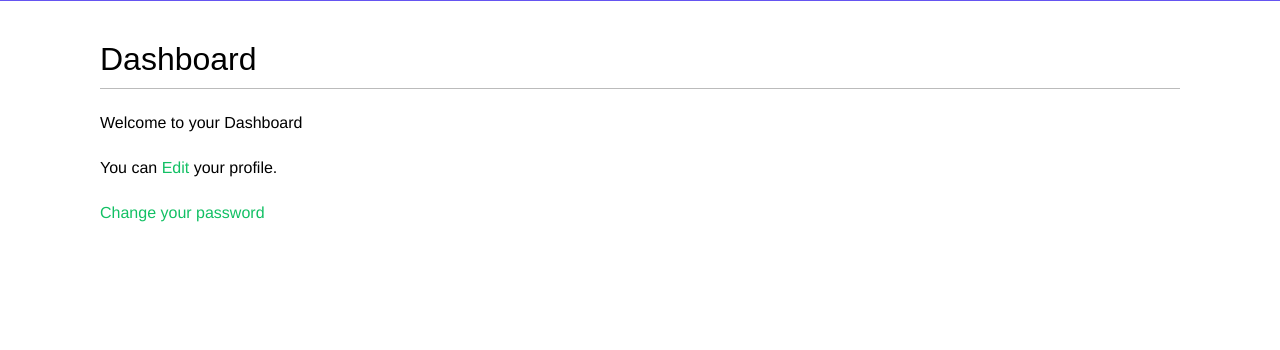
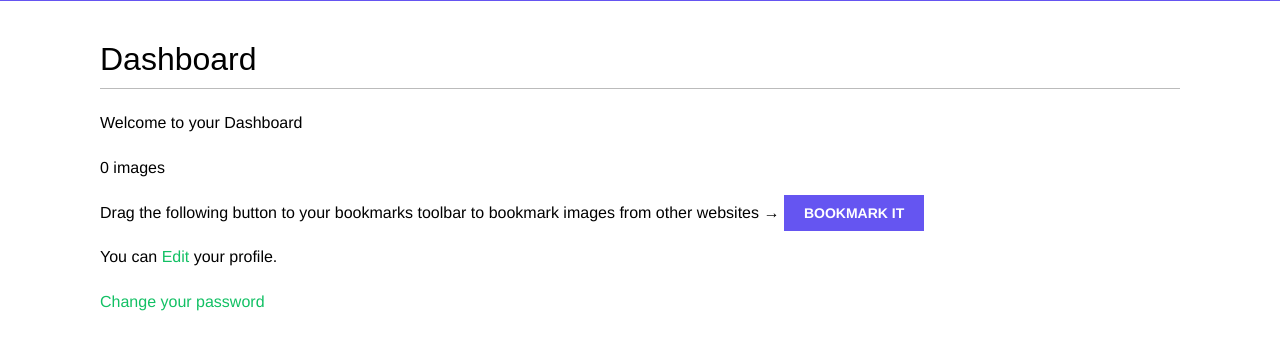
Before and after one commit to DanielLeviLucas/social-app, a Django app: page /account/ in a window 1280 px wide. Shown: the part 60-410 px from the top of the page. Run offline with Django 4.2, Linux system fonts and the light colour scheme; the visitor is signed in with stand-in values (Sample User, id 1); data that the repository does not hold is empty; parts of the project's set-up code (start-up, migrations or seed data) failed here and were passed over; some web fonts are replaced.

Commit message:
Add bookmark launcher toolbar

```diff
--- a/account/templates/account/dashboard.html
+++ b/account/templates/account/dashboard.html
@@ -4,7 +4,16 @@
 
 {% block content %}
     <h1>Dashboard</h1>
-    <p>Welcome to your Dashboard</p>
+    {% with total_images_created=request.user.images_created.count %}
+        <p>Welcome to your Dashboard</p>
+        <p>
+            {{ total_images_created }} image{{ total_images_created|pluralize}}
+        </p>
+    {% endwith %}
+    <p>
+        Drag the following button to your bookmarks toolbar to bookmark images from other websites →
+        <a href="javascript:{% include "bookmarklet_launcher.js" %}" class="button">Bookmark it</a>
+    </p>
     <p>
         You can <a href="{% url "edit" %}">Edit</a> your profile.
     </p>
```
